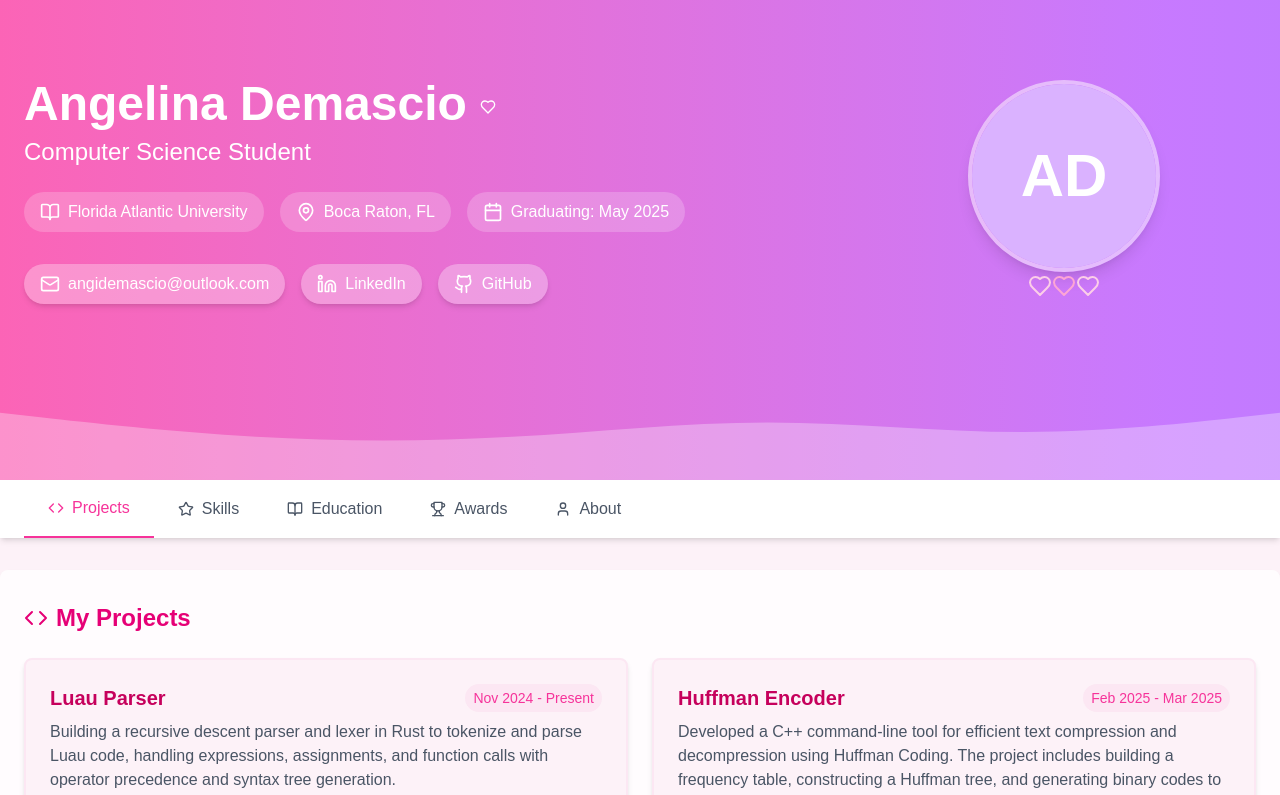
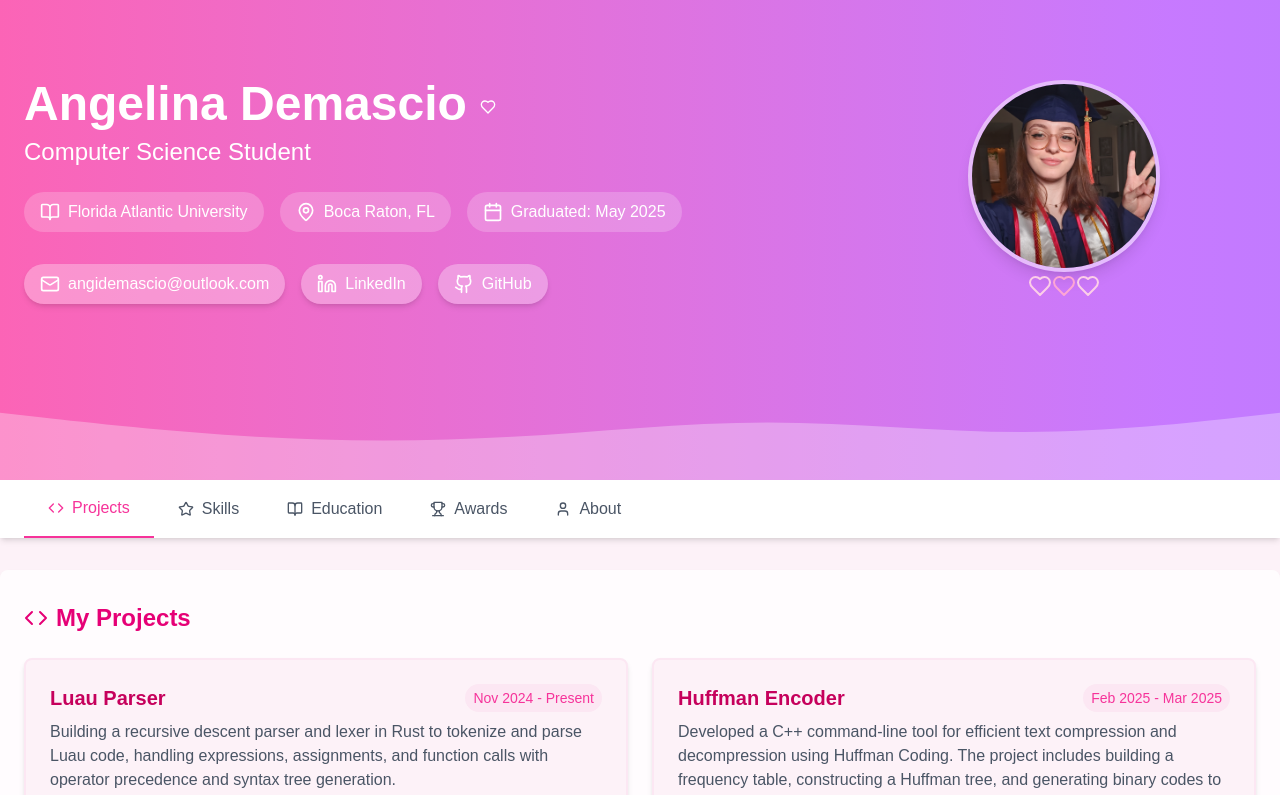
Before and after one commit to angidemascio/Portfolio-Site, a Next.js app: page / in a window 1280 px wide. Shown: the top 795 px of the page. Built offline with nearby package versions, Linux system fonts and the light colour scheme.

Commit message:
Add image and minor updates

```diff
--- a/src/app/page.tsx
+++ b/src/app/page.tsx
@@ -175,7 +175,7 @@ export default function Home(): JSX.Element {
                 </div>
                 <div className="flex items-center bg-white/20 rounded-full px-4 py-2">
                   <Calendar className="w-5 h-5 mr-2" />
-                  <span>Graduating: {personalInfo.graduationDate}</span>
+                  <span>Graduated: {personalInfo.graduationDate}</span>
                 </div>
               </div>
 
@@ -212,6 +212,16 @@ export default function Home(): JSX.Element {
               <div className="w-48 h-48 rounded-full overflow-hidden border-4 border-white/50 mx-auto shadow-lg relative">
                 <div className="w-full h-full bg-purple-300 flex items-center justify-center">
                   <span className="text-6xl font-bold text-white">AD</span>
+                  {<Image
+                    src="/photo.png"
+                    alt="Angelina Demascio"
+                    fill
+                    sizes="(max-width: 768px) 0px, 192px"
+                    className="object-cover"
+                    priority
+                    quality={100}
+                  />
+                  }
                 </div>
               </div>
               <div className="flex justify-center mt-2">
@@ -462,7 +472,7 @@ export default function Home(): JSX.Element {
                       </li>
                       <li className="flex items-center text-gray-600">
                         <Heart className="w-4 h-4 mr-2 text-pink-400" />
-                        Graduating: {personalInfo.graduationDate}
+                        Graduated: {personalInfo.graduationDate}
                       </li>
                       <li className="flex items-center text-gray-600">
                         <Heart className="w-4 h-4 mr-2 text-pink-400" />
```
Also changed, not shown: public/photo.png (added).
